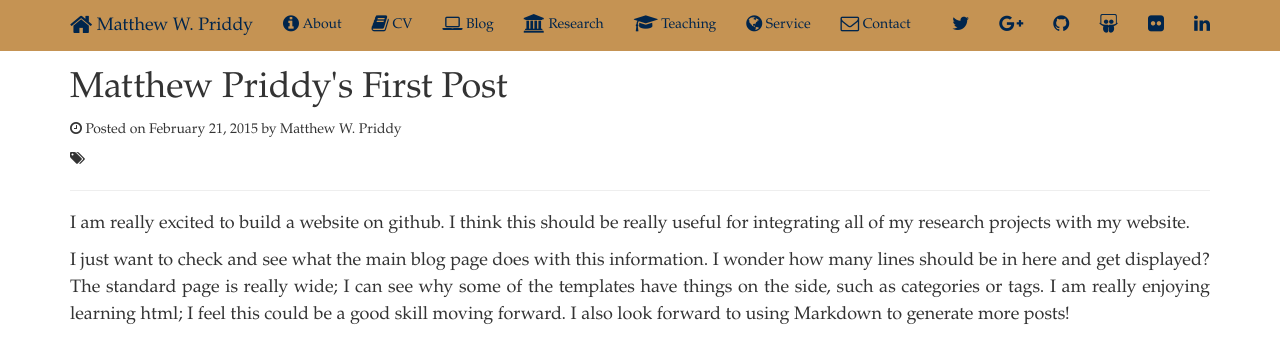
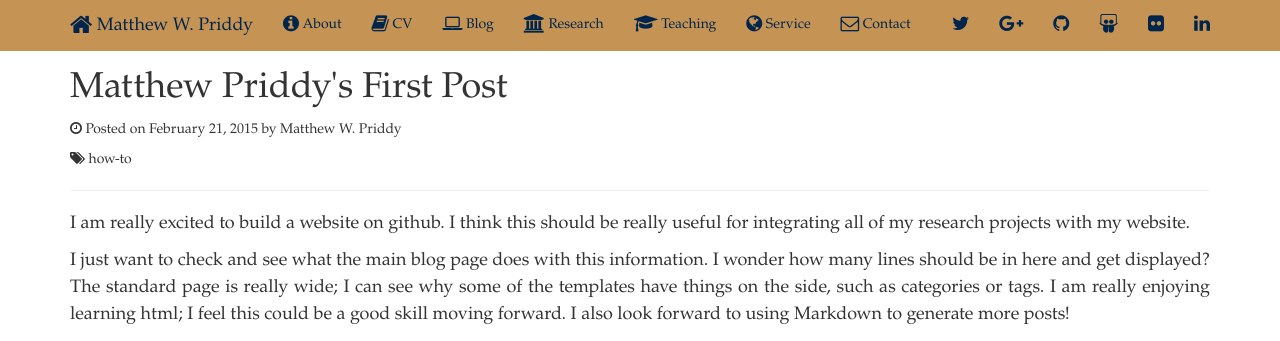
Before and after one commit to mwpriddy/mwpriddy.github.io, a Jekyll site: the page built from _posts/2015-02-21-MWPfirstPost.md, in a window 1280 px wide and 900 px high. Shown: the top 341 px of the window. Built offline with Jekyll 4.4.1, drawn with Linux system fonts in a browser that asks for light colours; nearby versions of some CDN libraries; formulas are drawn with MathJax 3; comment, search, counter and statistics services are not loaded.

Commit message:
Update 2015-02-21-MWPfirstPost.md

```diff
--- a/_posts/2015-02-21-MWPfirstPost.md
+++ b/_posts/2015-02-21-MWPfirstPost.md
@@ -3,7 +3,7 @@ layout: post
 title: "Matthew Priddy's First Post"
 date: 2015-02-21
 author: Matthew W. Priddy
-meta: introduction
+tags: [how-to]
 comments: True
 blurb: True
 cover: "/images/95218-15.jpg"
```
